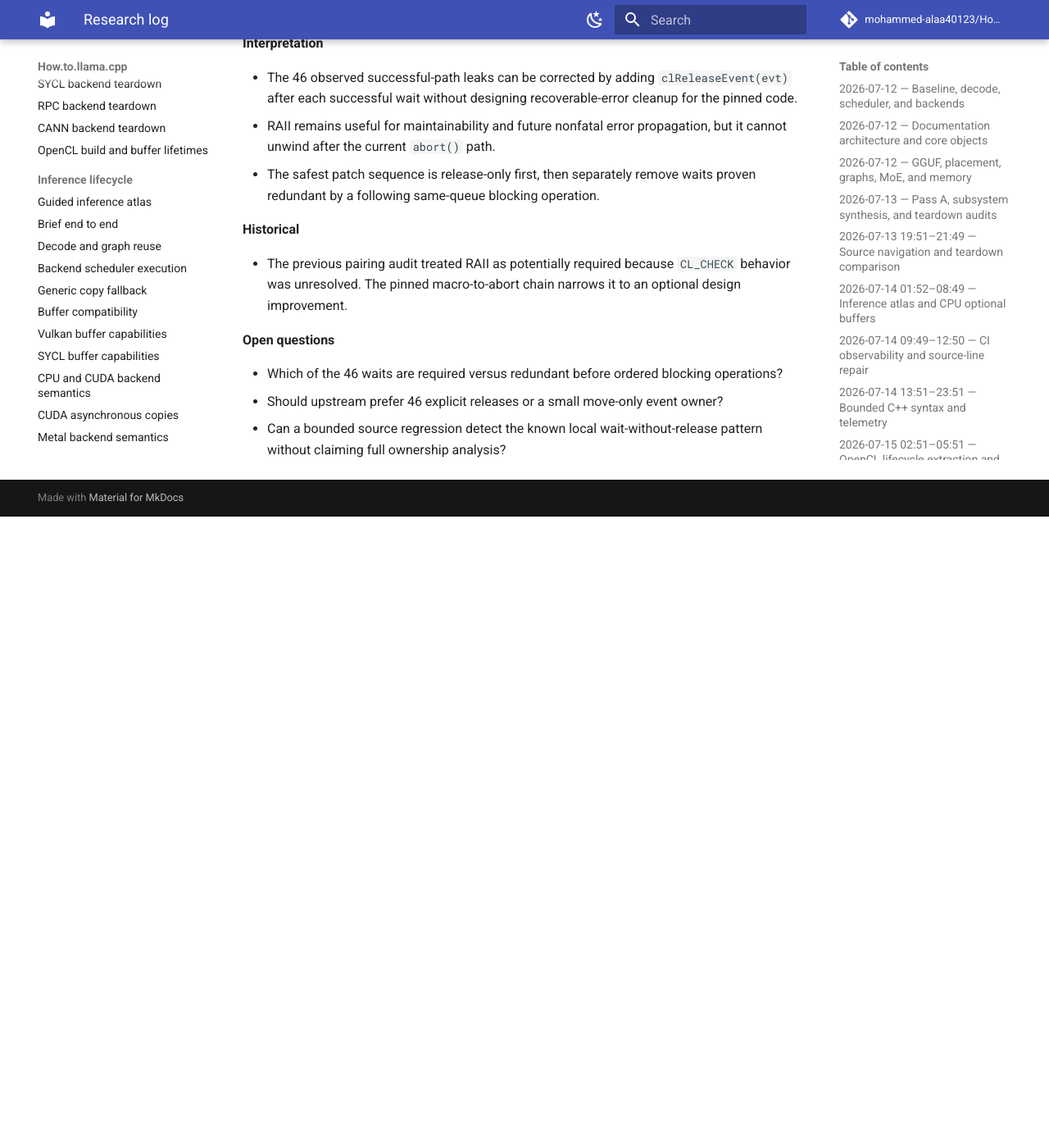
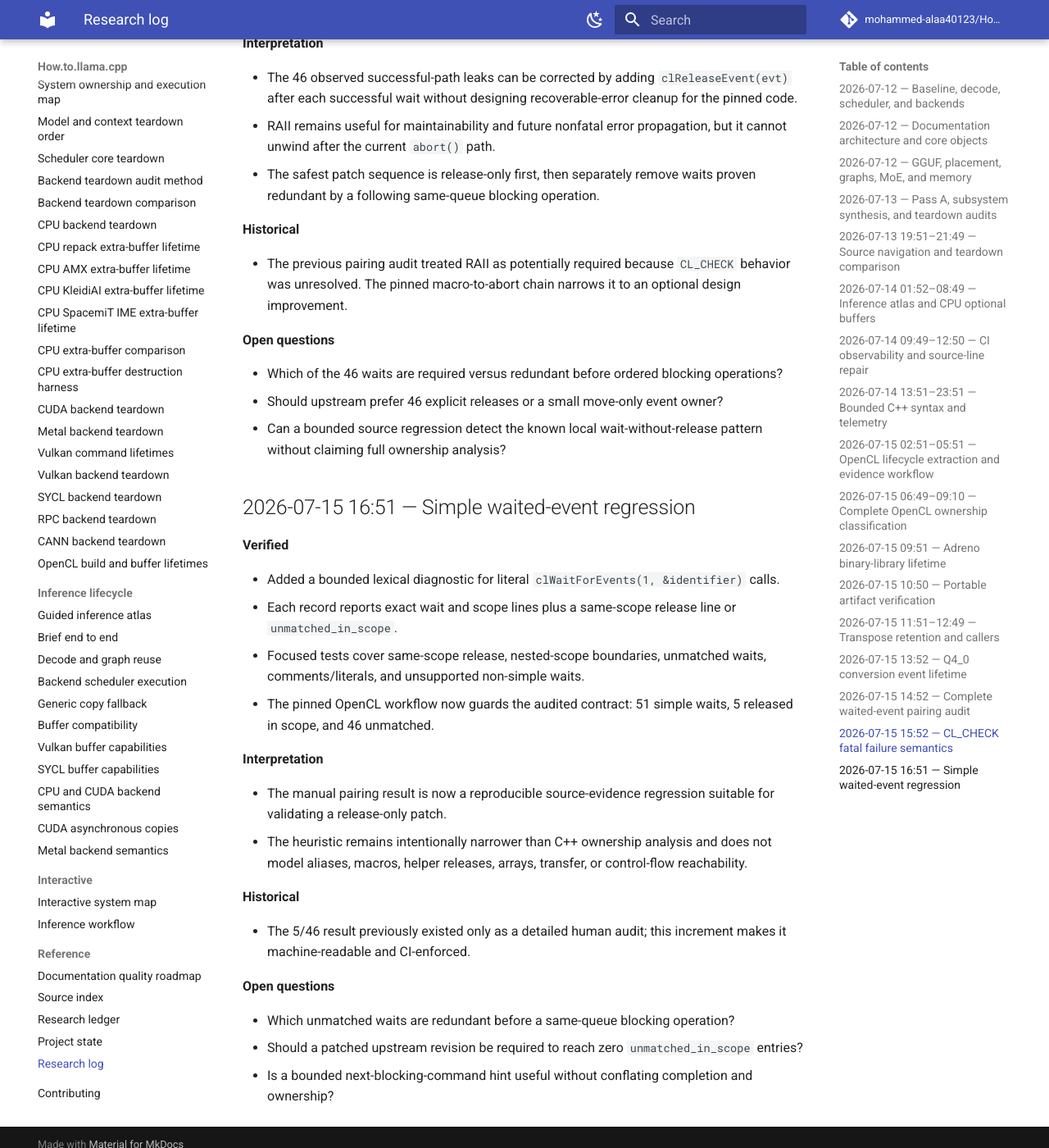
Before and after one commit to mohammed-alaa40123/How.to.llama.cpp, an MkDocs documentation site: the page built from docs/reference/research-log.md, in a window 1280 px wide and 1400 px high, scrolled down 6107 px. Shown: the whole window at 82% size. Built offline with MkDocs 1.6.1 and Material for MkDocs 9.7.7, drawn with Linux system fonts in a browser that asks for light colours; comment, search, counter and statistics services are not loaded; before the commit the page ends 6737 px from its top, so only the background shows below that.

Commit message:
docs: log OpenCL waited-event regression

```diff
--- a/docs/reference/research-log.md
+++ b/docs/reference/research-log.md
@@ -190,3 +190,27 @@
 - Which of the 46 waits are required versus redundant before ordered blocking operations?
 - Should upstream prefer 46 explicit releases or a small move-only event owner?
 - Can a bounded source regression detect the known local wait-without-release pattern without claiming full ownership analysis?
+
+## 2026-07-15 16:51 — Simple waited-event regression
+
+**Verified**
+
+- Added a bounded lexical diagnostic for literal `clWaitForEvents(1, &identifier)` calls.
+- Each record reports exact wait and scope lines plus a same-scope release line or `unmatched_in_scope`.
+- Focused tests cover same-scope release, nested-scope boundaries, unmatched waits, comments/literals, and unsupported non-simple waits.
+- The pinned OpenCL workflow now guards the audited contract: 51 simple waits, 5 released in scope, and 46 unmatched.
+
+**Interpretation**
+
+- The manual pairing result is now a reproducible source-evidence regression suitable for validating a release-only patch.
+- The heuristic remains intentionally narrower than C++ ownership analysis and does not model aliases, macros, helper releases, arrays, transfer, or control-flow reachability.
+
+**Historical**
+
+- The 5/46 result previously existed only as a detailed human audit; this increment makes it machine-readable and CI-enforced.
+
+**Open questions**
+
+- Which unmatched waits are redundant before a same-queue blocking operation?
+- Should a patched upstream revision be required to reach zero `unmatched_in_scope` entries?
+- Is a bounded next-blocking-command hint useful without conflating completion and ownership?
```
